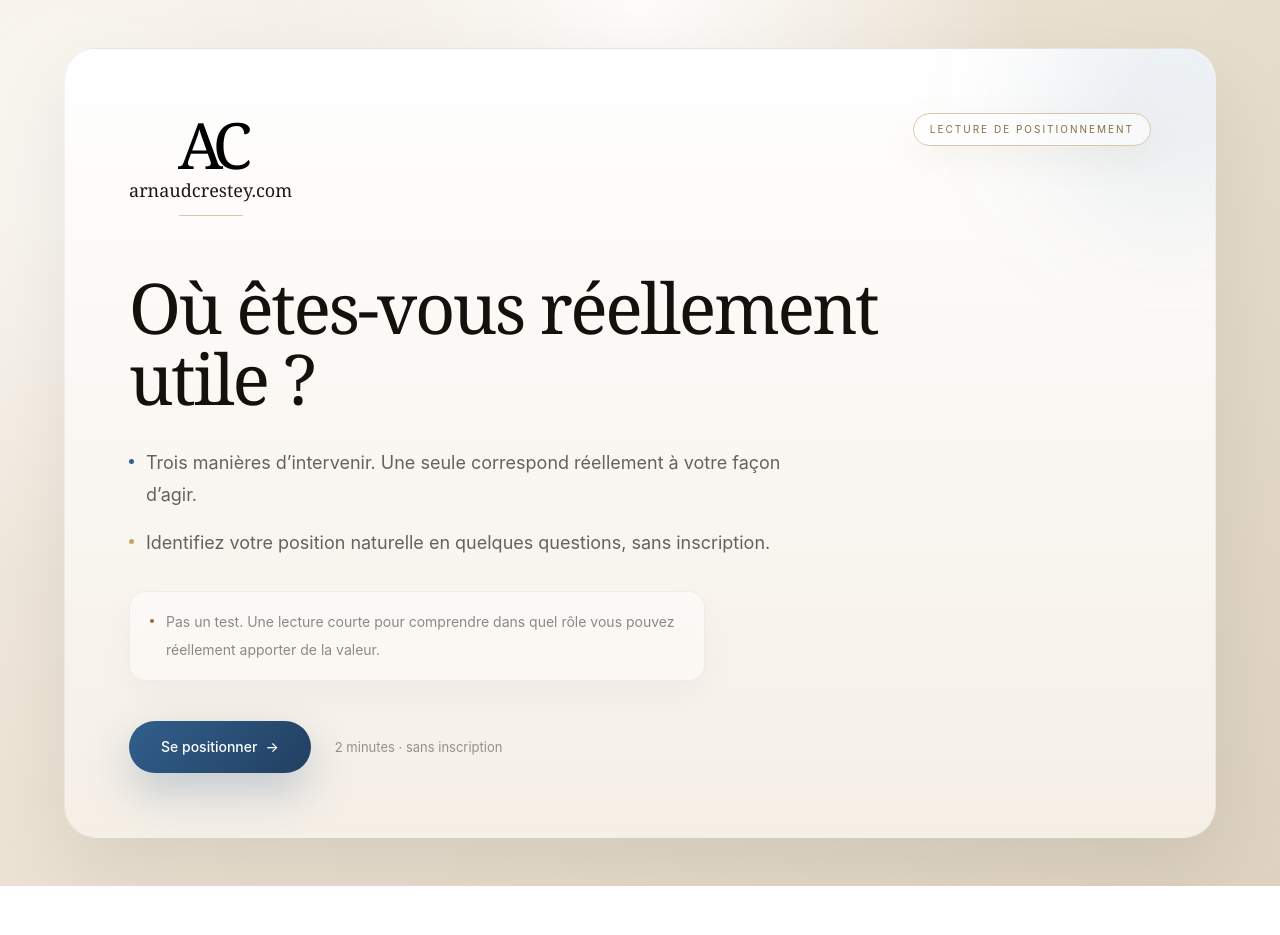
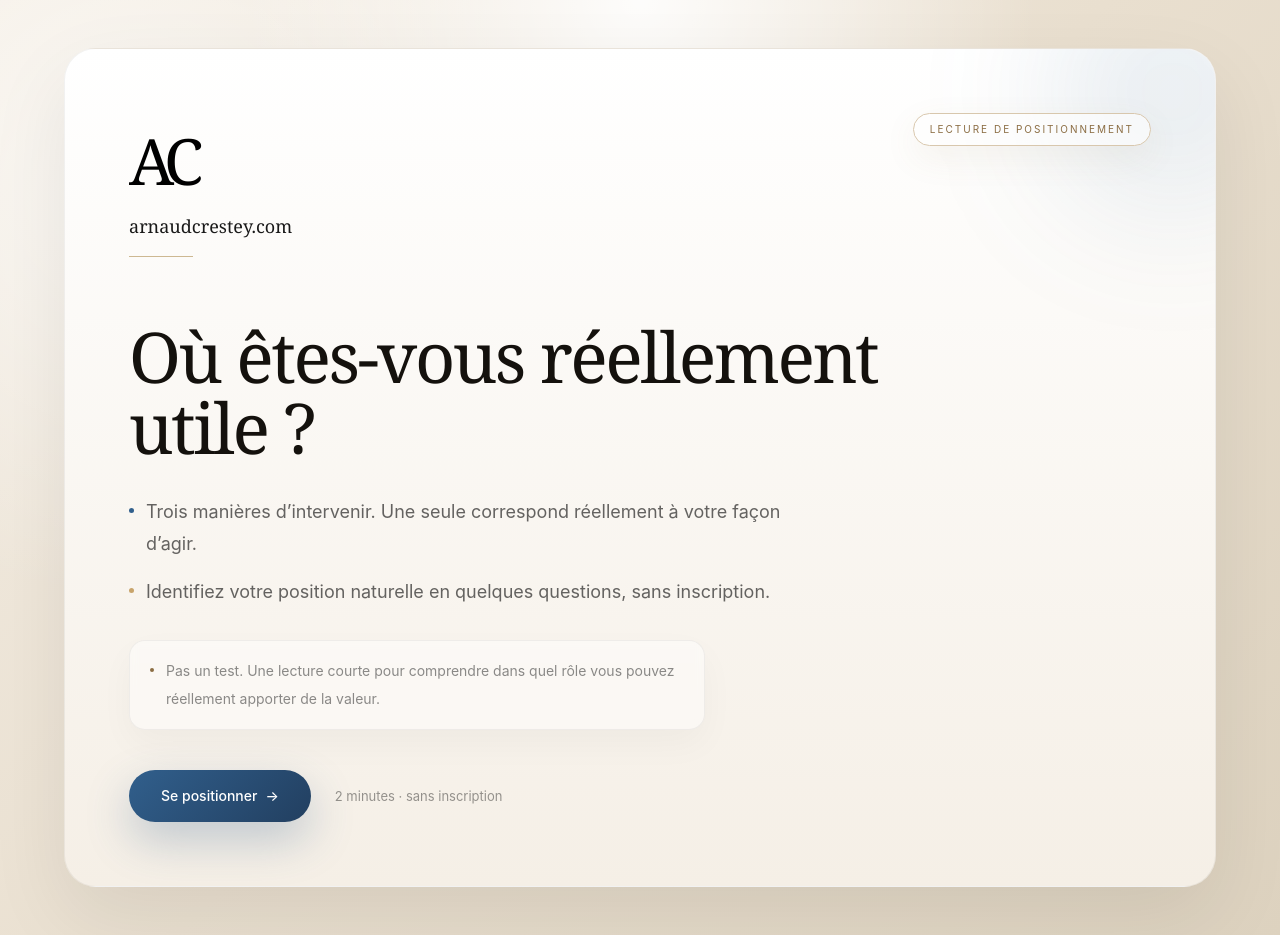
Before and after one commit to arnaudcrestey/POINT-ENTREE-HUB, a Next.js app: page / in a window 1280 px wide. Before the commit the page ends 886 px from the top, so only its background shows below. Built offline with nearby package versions, Linux system fonts and the light colour scheme.

Commit message:
Update signature.tsx

```diff
--- a/components/signature.tsx
+++ b/components/signature.tsx
@@ -6,7 +6,7 @@ export function Signature() {
       href="https://www.arnaudcrestey.com"
       target="_blank"
       rel="noopener noreferrer"
-      className="group inline-flex flex-col items-center justify-center leading-none no-underline"
+      className="group inline-flex flex-col items-center sm:items-start justify-center pb-2 no-underline"
     >
       <span className="font-serif text-[64px] tracking-[-0.14em] text-black">
         AC
@@ -16,7 +16,7 @@ export function Signature() {
         arnaudcrestey.com
       </span>
 
-      <span className="mt-4 block h-px w-16 bg-[#d8c8ad] transition-all duration-300 group-hover:w-20" />
+      <span className="mt-4 block h-px w-16 bg-[#cdb892] transition-all duration-300 group-hover:w-20" />
     </a>
   );
 }
```
